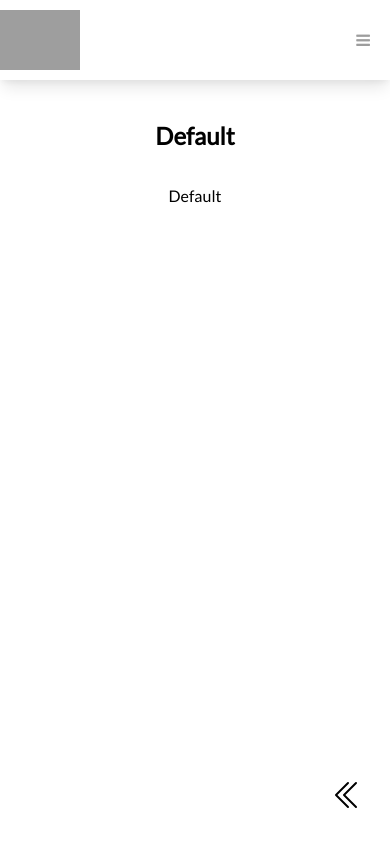
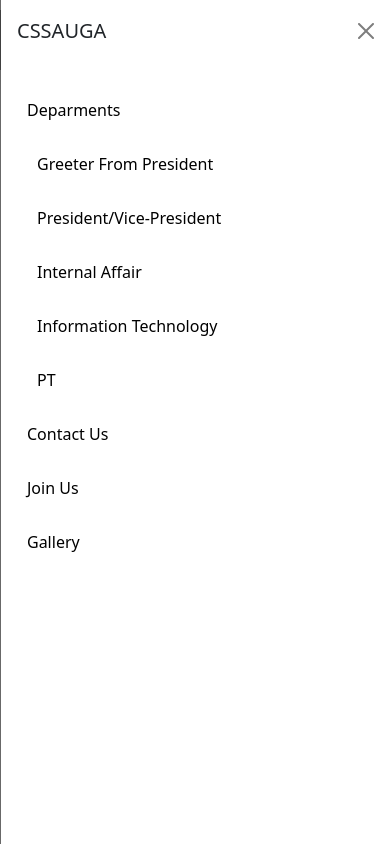
Before and after one commit to tomatooy/CSSAUGA, a React (Create React App) app: page /detail in a window 390 px wide. Both pictures are taken after a click on the button 348 px from the left and 795 px from the top of the page. Built offline with nearby package versions, Linux system fonts and the light colour scheme; grey boxes are pictures that could not be loaded.

Commit message:
offcanvas

```diff
--- a/package.json
+++ b/package.json
@@ -6,8 +6,10 @@
     "@testing-library/jest-dom": "^5.16.4",
     "@testing-library/react": "^13.3.0",
     "@testing-library/user-event": "^13.5.0",
+    "bootstrap": "^5.2.1",
     "classname": "^0.0.0",
     "react": "^18.2.0",
+    "react-bootstrap": "^2.5.0",
     "react-dom": "^18.2.0",
     "react-icons": "^4.4.0",
     "react-router-dom": "^6.3.0",
--- a/src/App.js
+++ b/src/App.js
@@ -4,6 +4,7 @@ import {
   useRoutes
 } from "react-router-dom";
 import routes from './routes'
+import 'bootstrap/dist/css/bootstrap.min.css';
 function App() {
   const element = useRoutes(routes)
   return (
--- a/src/components/Detail/Detail.module.css
+++ b/src/components/Detail/Detail.module.css
@@ -43,8 +43,8 @@
 
 .detailMain {
     display: flex;
-    width: 90%;
-    justify-content: space-around;
+    width: 80%;
+    justify-content: space-between;
     margin: auto;
     margin-top: 2em;
     text-align: center;
@@ -57,23 +57,26 @@
 .display {
     width: 60%;
     line-height: 2;
-    margin: auto;
+    margin: 1em 2em;
 }
 .expandButton{
     font-size: 2em;
-    border: none;
+    border-radius: 10%;
+    border-color: #999;
     display: flex;
     position: absolute;
     bottom: 1em;
     right: 20px;
     background-color: transparent;
+    color: #999;
 }
 
 @media screen and (max-width:600px) {
     .detailMain{
         display: block;
+        margin: auto;
     }
-    .menu{
-        display: none;
-    }
+    .display{
+        margin:auto;
+    };
 }
--- a/src/components/Detail/DetailDisplay.jsx
+++ b/src/components/Detail/DetailDisplay.jsx
@@ -2,26 +2,30 @@ import React from 'react'
 import styles from './Detail.module.css'
 import { useLocation } from 'react-router-dom';
 import { Departments } from './DetailData'
-import { BsChevronDoubleLeft } from "react-icons/bs";
+import OffcanvasButton from './Offcanvas';
 
 export default function DetailDisplay() {
     function useQuery() {
         const { search } = useLocation();
-
         return React.useMemo(() => new URLSearchParams(search), [search]);
     }
+
+
     const departmentID = useQuery().get('department');
     const query = Departments.find(element => element.ID === departmentID)
     const result = query ? (
-        (<div className={styles.display}>
-            <div className={styles.headLine}>
-                <h2>{query.name}</h2>
+        (<div className={styles.detailMain}>
+            <div className={styles.display}>
+                <div className={styles.headLine}>
+                    <h2>{query.name}</h2>
+                </div>
+                <p>
+                    {query.description}
+                </p>
             </div>
-            <p>
-                {query.description}
-            </p>
-            <button className={styles.expandButton}><BsChevronDoubleLeft/></button>
-        </div>)
+            <OffcanvasButton/>
+        </div>
+        )
     ) :
         (<div className={styles.display}>
             <div className={styles.headLine}>
@@ -30,7 +34,7 @@ export default function DetailDisplay() {
             <p>
                 Default
             </p>
-            <button className={styles.expandButton}><BsChevronDoubleLeft/></button>
+            <OffcanvasButton/>
         </div>
         );
 
--- /dev/null
+++ b/src/components/Detail/Offcanvas.jsx
@@ -0,0 +1,34 @@
+import React, { useState } from 'react';
+import Offcanvas from 'react-bootstrap/Offcanvas';
+import ExpandNav from './ExpandNav'
+import styles from './Detail.module.css'
+import { BsChevronDoubleLeft } from "react-icons/bs";
+
+function OffCanvasExample({ name, ...props }) {
+  const [show, setShow] = useState(false);
+
+  const handleClose = () => setShow(false);
+  const handleShow = () => setShow(true);
+
+  return (
+    <>
+      <button className={styles.expandButton} onClick={handleShow}><BsChevronDoubleLeft /></button>
+      <Offcanvas show={show} onHide={handleClose} {...props}>
+        <Offcanvas.Header closeButton>
+          <Offcanvas.Title>CSSAUGA</Offcanvas.Title>
+        </Offcanvas.Header>
+        <Offcanvas.Body>
+            <ExpandNav/>
+        </Offcanvas.Body>
+      </Offcanvas>
+    </>
+  );
+}
+
+export default function OffcanvasButton() {
+    return (
+        <>
+            <OffCanvasExample placement='end' name='end' />
+        </>
+      );
+}
--- a/src/components/Detail/index.jsx
+++ b/src/components/Detail/index.jsx
@@ -1,18 +1,13 @@
 import React from 'react'
-import ExpandNav from './ExpandNav'
 import DetailDisplay from './DetailDisplay'
-import styles from './Detail.module.css'
 
 
 
 export default function index() {
 
   return (
-    <div>
-      <div className={styles.detailMain}>
+
         <DetailDisplay/>
-        <ExpandNav />
-      </div>
-    </div>
+
   )
 }
--- a/src/components/Header/Header.jsx
+++ b/src/components/Header/Header.jsx
@@ -11,7 +11,7 @@ export default function Header() {
                     <Link to="/">
                         <img className={styles.logo} src="https://cdn.discordapp.com/attachments/940402118953668642/986687777531899944/IMG_4370.jpg" alt="UGACSSALogo" />
                     </Link>
-                    <span href="." className={styles.toggle} onClick={() => { changeActive(!navActive); console.log(navActive) }}>
+                    <span href="." className={styles.toggle} onClick={() => { changeActive(!navActive)}}>
                         <i class="fa fa-bars"></i>
                     </span>
                 </div>
--- a/src/components/Header/Header.module.css
+++ b/src/components/Header/Header.module.css
@@ -32,6 +32,7 @@
     top: 0;
     background-color: white;
     z-index: 2;
+    box-shadow: rgba(0, 0, 0, 0.1) 0px 10px 15px -3px, rgba(0, 0, 0, 0.05) 0px 4px 6px -2px;
 }
 
 .li {
@@ -126,7 +127,7 @@
         width: 100%;
         overflow: hidden;
         background-color:white;
-        box-shadow: rgba(0, 0, 0, 0.1) 0px 10px 15px -3px, rgba(0, 0, 0, 0.05) 0px 4px 6px -2px;
+
     }
     .navItem:hover .subList{
         display: block;
```
Also changed, not shown: 1 other file (tests, documents, lock files or other folders).
